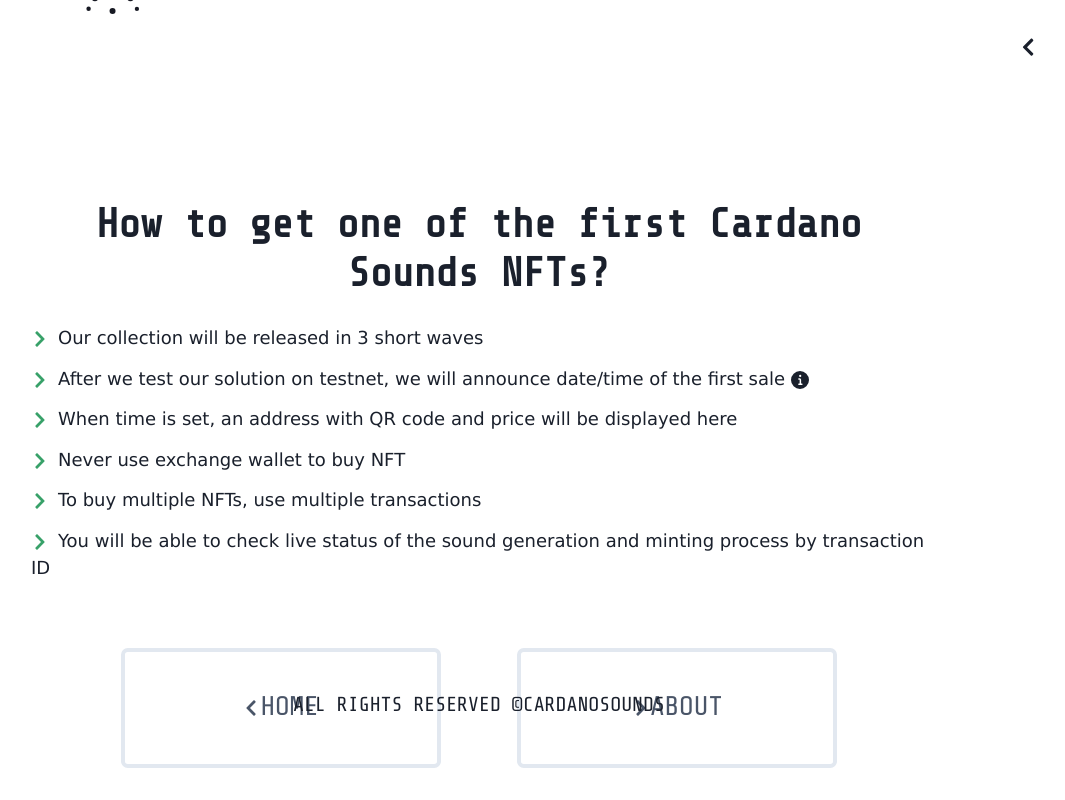
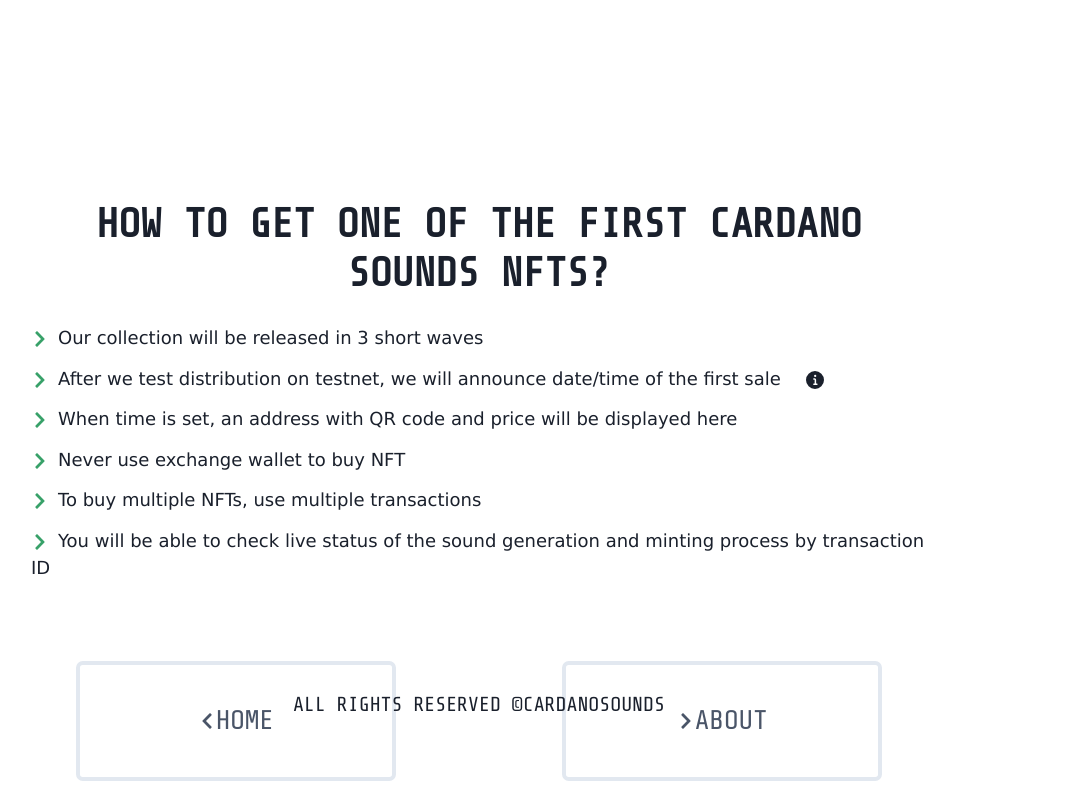
Before and after one commit to cardanosounds/cardano-sounds, a Next.js app in the folder apps/web/: page /buy in a window 1280 px wide. Shown: the whole page, without its empty margins (161-1226 px from the left). Built offline with nearby package versions, Linux system fonts and the light colour scheme.

Commit message:
💄  PreBuy page and small reponsivity changes

```diff
--- a/apps/web/components/DarkModeSwitchMenu.tsx
+++ b/apps/web/components/DarkModeSwitchMenu.tsx
@@ -44,7 +44,7 @@
      if (prevScrollpos > currentScrollPos) {
        document.getElementById("navbar").style.marginTop = "0px";
      } else {
-       document.getElementById("navbar").style.marginTop = "-100px";
+       document.getElementById("navbar").style.marginTop = "-30vh";
      }
      prevScrollpos = currentScrollPos;
    }}, [])
@@ -67,7 +67,7 @@
               justify="center"
               wrap="wrap"
               id="navbar"
-              transition="all 0.3s ease-out"
+              transition="all 0.3s ease-in-out"
 
             >
                 <Flex
--- a/apps/web/components/PreBuy.tsx
+++ b/apps/web/components/PreBuy.tsx
@@ -1,4 +1,4 @@
-import React from "react"
+import React, { useState } from "react"
 import { Button, Heading, List, ListIcon, ListItem, Stack, Spacer, Tooltip, Flex } from "@chakra-ui/react"
 import Head from "next/head"
 import Layout from "./layout"
@@ -8,6 +8,7 @@
 import NextChakraLink from "./NextChakraLink";
 
 export default function PreBuy() {
+    const [isTooltipOpen, setIsTooltipOpen] = useState<boolean>(false)
 
     return(
         <>
@@ -16,42 +17,59 @@
                 align="center"
                 margin="auto"
                 maxW={["80vw", "80vw", "75vw", "70vw", "75vw", "70vw"]}
-                mt="25vh"
+                mt={["25vh", "25vh", "30vh", "30vh", "25vh", "25vh"]}
             >
                 <Heading
                     as="h1"
                     size="xl"
                     textAlign={["left", "left", "left", "left", "center", "center"]}
                 >
-                    How to get one of the first Cardano Sounds NFTs?
+                    HOW TO GET ONE OF THE FIRST CARDANO SOUNDS NFTS?
                 </Heading>
-                    <List spacing={3} mt="5vh">
+                    <List spacing={3} ml="0" marginInlineEnd="auto" mt="5vh" >
                         <ListItem>
                             <ListIcon as={FaChevronRight} color="green.500" />
                                 Our collection will be released in 3 short waves
                         </ListItem>
+                        <Spacer/>
                         <ListItem>
                             <ListIcon as={FaChevronRight} color="green.500" />
-                                After we test our solution on testnet, we will announce date/time of the first sale <Tooltip label="To not miss out, follow our socials" fontSize="md"><InfoIcon /></Tooltip>
+                                After we test distribution on testnet, we will announce date/time of the first sale
+                                <Tooltip
+                                    isOpen={isTooltipOpen}
+                                    label="To not miss out, follow our socials"
+                                    fontSize="md"
+                                >
+                                    <InfoIcon
+                                        ml="2vw"
+                                        onMouseEnter={() => setIsTooltipOpen(true)}
+                                        onMouseLeave={() => setIsTooltipOpen(false)}
+                                    />
+                                </Tooltip>
                         </ListItem>
+                        <Spacer/>
                         <ListItem>
                             <ListIcon as={FaChevronRight} color="green.500" />
                                 When time is set, an address with QR code and price will be displayed here
                         </ListItem>
+                        <Spacer/>
                         <ListItem>
                             <ListIcon as={FaChevronRight} color="green.500" />
                                 Never use exchange wallet to buy NFT
                         </ListItem>
+                        <Spacer/>
                         <ListItem>
                             <ListIcon as={FaChevronRight} color="green.500" />
                                 To buy multiple NFTs, use multiple transactions
                         </ListItem>
+                        <Spacer/>
                         <ListItem>
                             <ListIcon as={FaChevronRight} color="green.500" />
                                You will be able to check live status of the sound generation and minting process by transaction ID
                         </ListItem>
+                        <Spacer/>
                     </List>
-                    <Flex direction={["column", "column", "row", "row"]} w={["100%", "100%", "90%", "80%"]}>
+                    <Flex direction={["column", "column", "row", "row"]} w={["100%", "100%", "100%", "100%", "100%", "90%"]}>
                         <NextChakraLink href="/">
                             <Button
                               width={["70vw", "70vw", "25vw", "25vw", "25vw", "25vw" ]}
@@ -80,8 +98,8 @@
                               className={utilStyles.shadow}
                               transition="all 0.3s ease-in-out"
                             >
-                              {/* chakra color var doesn't work here */}
-                              <FaChevronRight fill="#4A5568"/>
+                                {/* chakra color var doesn't work here */}
+                                <FaChevronRight fill="#4A5568"/>
                                 <Heading fontSize="1.5rem" as="h4" textColor="gray.600"
                                     fontWeight="normal"
                                 >
```
Also changed, not shown: apps/web/components/Explore.tsx (+4 -4 lines), apps/web/components/Hero.tsx (+4 -4 lines).
